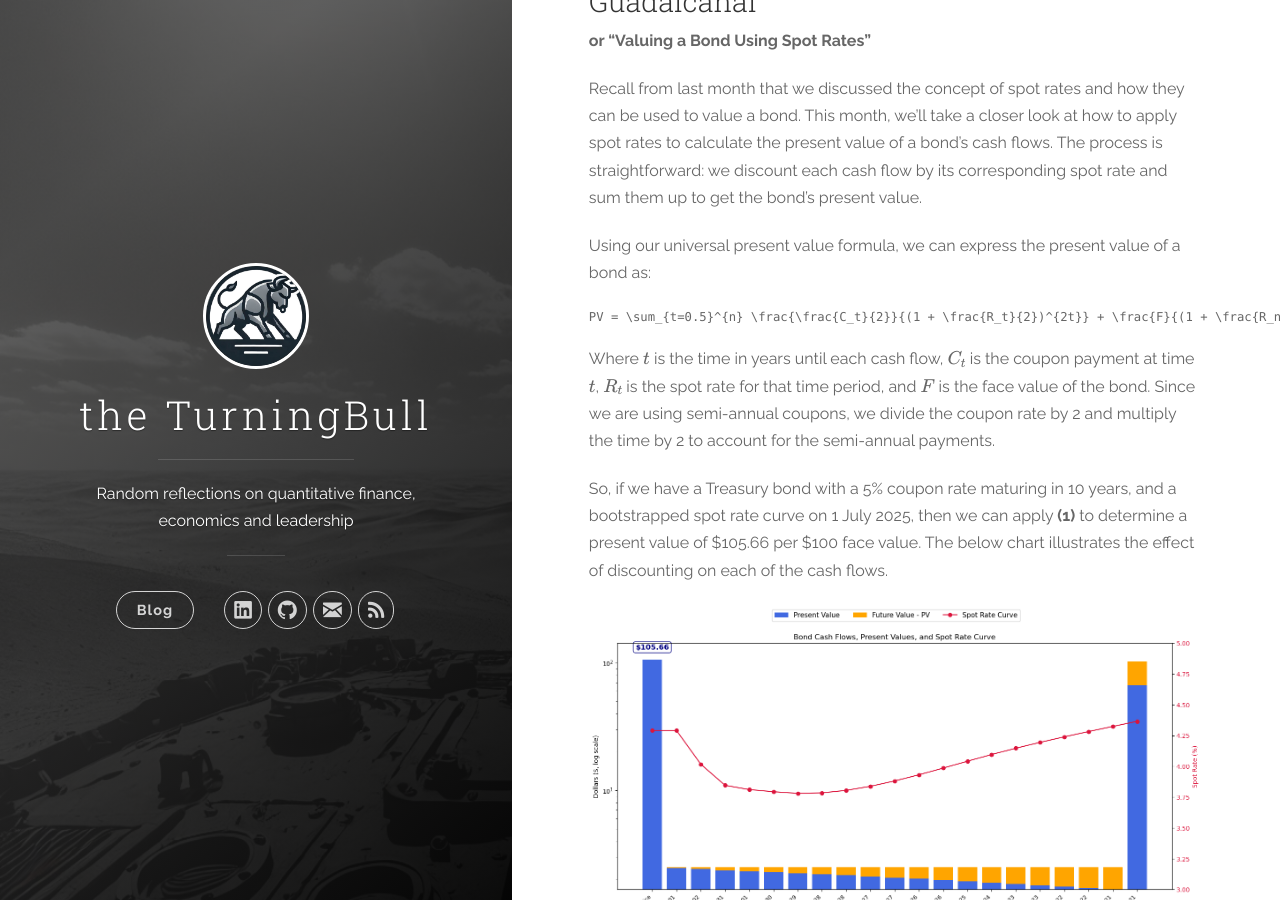
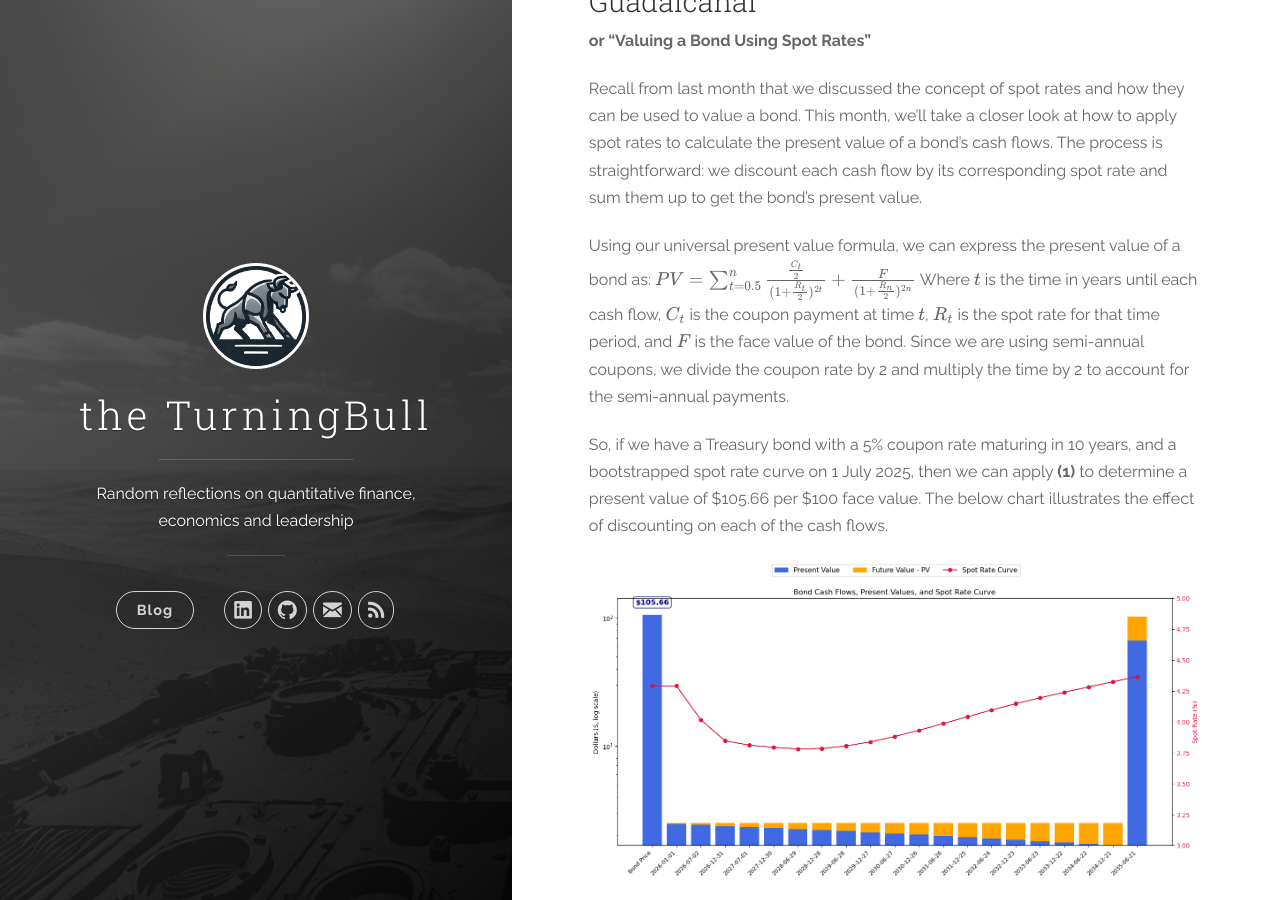
Before and after one commit to rtrimble13/TurningBull, a Jekyll site: the page built from _posts/2025-06-30-island-hopping.md, in a window 1280 px wide and 900 px high, scrolled down 2357 px. Built offline with Jekyll 4.4.1, drawn with Linux system fonts in a browser that asks for light colours.

Commit message:
update formulas - math doesn't work on jekyll.

````diff
--- a/_posts/2025-06-30-island-hopping.md
+++ b/_posts/2025-06-30-island-hopping.md
@@ -38,9 +38,9 @@ If my June campaign is successful, then we'll have island hopped our way though
 Recall from last month that we discussed the concept of spot rates and how they can be used to value a bond.  This month, we'll take a closer look at how to apply spot rates to calculate the present value of a bond's cash flows.  The process is straightforward: we discount each cash flow by its corresponding spot rate and sum them up to get the bond's present value.
 
 Using our universal present value formula, we can express the present value of a bond as:
-```math
+$$
 PV = \sum_{t=0.5}^{n} \frac{\frac{C_t}{2}}{(1 + \frac{R_t}{2})^{2t}} + \frac{F}{(1 + \frac{R_n}{2})^{2n}} \tag{1}
-```
+$$
 Where $$t$$ is the time in years until each cash flow, $$C_t$$ is the coupon payment at time $$t$$, $$R_t$$ is the spot rate for that time period, and $$F$$ is the face value of the bond.  Since we are using semi-annual coupons, we divide the coupon rate by 2 and multiply the time by 2 to account for the semi-annual payments.
 
 So, if we have a Treasury bond with a 5% coupon rate maturing in 10 years, and a bootstrapped spot rate curve on 1 July 2025, then we can apply **(1)** to determine a present value of $105.66 per $100 face value.  The below chart illustrates the effect of discounting on each of the cash flows.
@@ -73,9 +73,9 @@ As a buyer of the bond, then, part of the purchase will include payment of accru
 1. **Nominal Yield**: This is the simplest measure, calculated as the annual coupon payment divided by the face value of the bond. For our example bond with a 5% coupon rate and $1,000 face value, the nominal yield is 5% $$(=\frac{50}{1000})$$.
 2. **Current Yield**: This measure takes into account the bond's current market price. It is calculated as the annual coupon payment divided by the current market price of the bond. For our bond priced at $1,056.56, the current yield is approximately 4.73% $$(=\frac{50}{1056.56})$$.  Notice that we compute current yield using the clean price, not including that dirty-nasty accrued interest.  Also note that the current yield is lower than nominal.  This fact is true for any premium bond.  You've probably heard it a million times: "bond prices and yields move in opposite directions."  Well, this is the case in point.
 3. **Yield to Maturity (YTM)**: This is a more comprehensive measure that considers the bond's current market price, coupon payments, and the time remaining until maturity. It represents the total return an investor can expect if the bond is held until maturity. Calculating YTM can be complex, as it involves solving for the interest rate that equates the present value of the bond's cash flows to its current market price.  We'll tackle this when we hit **Okinawa**.  A back-of-the-envelope approximation of YTM can be made by amortizing the difference between the current price and par value over the remaining life of the bond:
-```math
+$$
 YTM \approx \frac{C + \frac{(F - P)}{n}}{\frac{{F + P}}{2}} \tag{2}
-```
+$$
 Where $$C$$ is the annual coupon payment, $$F$$ is the face value, $$P$$ is the current price, and $$n$$ is the number of years to maturity.  For our example bond, this gives us a YTM of approximately 4.31% $$(=\frac{50 + \frac{(1000 - 1056.56)}{10}}{\frac{(1000 + 1056.56)}{2}})$$.  This is a good approximation, but it does not account for the time value of money in the same way as the full YTM calculation.  Notice that YTM is lower than both nominal and current yield since the bond is trading at a premium.
 4. **Yield to Call (YTC)**: This measure is relevant for callable bonds, which can be redeemed by the issuer before maturity. YTC is similar to YTM but assumes the bond is called at the earliest possible date. It is calculated using the call price and the time until the call date.  Solving for YTC involves numerical methods and is a particular joy to all us financial engineers out there.  Out of scope for today, but we'll set our sights on it before too long...  If our bond was hypothetically callable at par in 5 years, that would mean the issuer, i.e., Uncle Sam for this Treasury, could call the bond away from us at a price of par.  Using **(2)**, we can approximate YTC as 3.76% $$(=\frac{50 + \frac{(1000 - 1056.56)}{5}}{\frac{(1000 + 1056.56)}{2}})$$.  Notice that YTC is the lowest of the yields we calculated so far.
 5. **Yield to Worst (YTW)**: This measure calculates the lowest yield an investor can receive.  Technically, its is the lower of YTM and YTC.  It is useful for assessing the worst-case scenario for a bondholder.  Besides a credit event, e.g., a default, a bad outcome for a bond investor is to have their bond called early and be stuck with reinvesting the proceeds at less favorable rates.  This is commonly referred to as reinvestment risk.  YTW is a way to quantify that risk.  Sticking with our example, YTW would be 3.76%.
@@ -113,18 +113,18 @@ From this chart we can see, given a number of bonds with different coupon rates,
 Whew, thanks for sticking with me this far.  It's been quite a trip.  I have to warn you, though, some of this section might elicit painful memories of college calculus.  Let's jump in it...
 
 For starters, let's assume we have our trusty semi-annual 5% Treasury bond with 10 years to maturity, quoted at 105-21.  We want to calculate YTM rather than just approximate it (perhaps we're out of envelopes..).  From last month, we know the equation for PV using yield is:
-```math
+$$
 PV = \sum_{t=0.5}^{n} \frac{\frac{C_t}{2}}{(1 + \frac{YTM}{2})^{2t}} + \frac{F}{(1 + \frac{YTM}{2})^{2n}} \tag{3}
-```
+$$
 YTM is the only unknown, but solving for it is not as simple as rearranging the terms.  Instead, we'll use a numerical method called the **Newton-Raphson** method.  This method is an iterative approach that starts with an initial guess for YTM and refines it until we converge on a solution.  The formula for the Newton-Raphson iteration is:
-```math
+$$
 YTM_{n+1} = YTM_n - \frac{f(YTM_n)}{f'(YTM_n)} \tag{4}
-```
+$$
 Where $$f(YTM)$$ is the objective function representing the difference between the calculated PV and the market price, and $$f'(YTM)$$ is its derivative with respect to YTM.  In our case, we can express this as:
-```math
+$$
 f(YTM) = P_{market} - PV_{YTM} \\
 f'(YTM) = -\sum_{t=0.5}^{n} \frac{t \cdot C_t}{2(1 + \frac{YTM}{2})^{2t+1}} - \frac{n \cdot F}{2(1 + \frac{YTM}{2})^{2n+1}}
-```
+$$
 Where $$P_{market}$$ is the market price of the bond, and $$PV_{YTM}$$ is the present value calculated using the current guess for YTM.
 
 After each iteration with **(4)**, we have a new estimate for YTM.  The objective function $$f(YTM)$$ and its derivative will determine the size of leap we take toward the new estimate.  If our updated estimate is still far away from the actual YTM, then the leap will be large.  As we converge to the true value the leaps will get smaller and smaller.  We stop iterating once the absolute value of the difference in YTM estimates $$(YTM_{n+1} - YTM_n)$$ is less than a predetermined tolerance level, e.g., 1e-6.  This means we are close enough to the true YTM that further iterations would not yield a materially different result.  Applying the algorithm looks a little like this:
````
